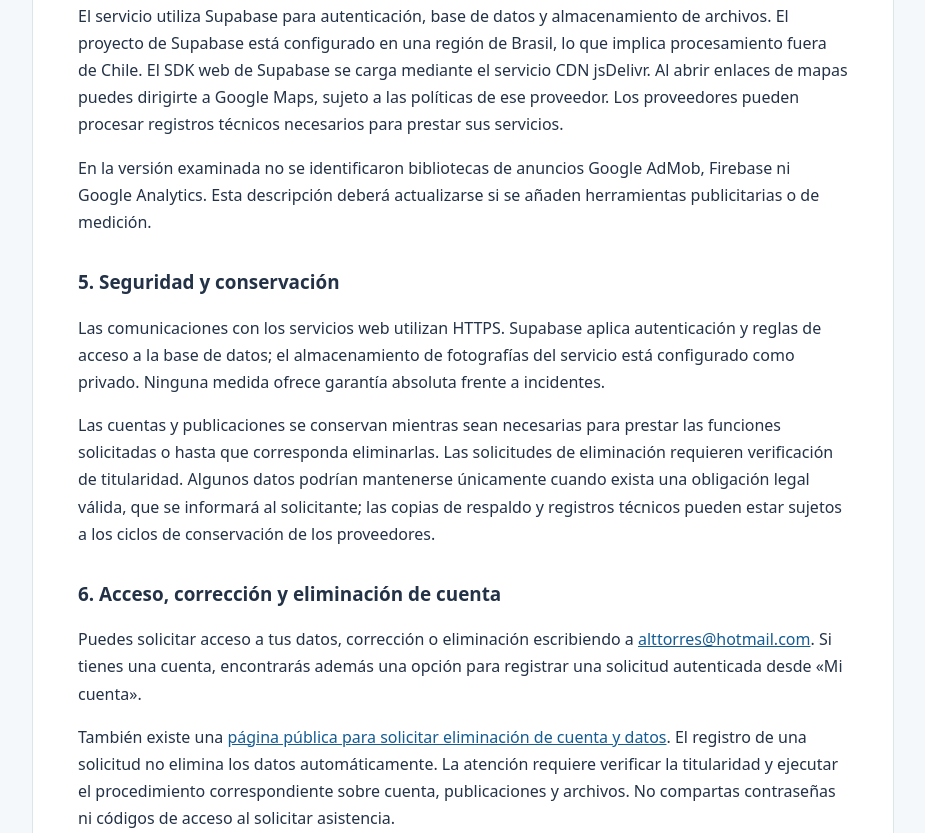
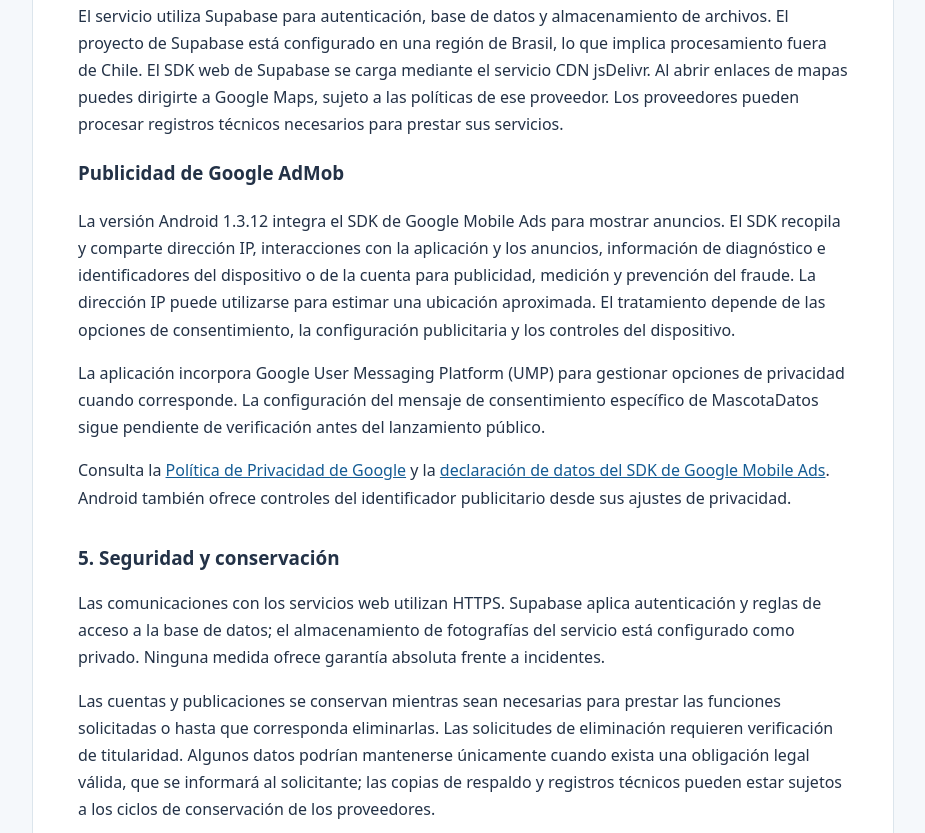
Before and after one commit to torresalejandroaltamirano/MascotaDatos-, a plain HTML site: page docs/privacidad.html in a window 1280 px wide. Shown: the part 1115-1948 px from the top of the page, without its empty margins (177-1102 px from the left). Drawn offline with Linux system fonts and the light colour scheme.

Commit message:
docs: update published privacy policy for AdMob in Android 1.3.12

```diff
--- a/docs/privacidad.html
+++ b/docs/privacidad.html
@@ -10,7 +10,7 @@
 </style>
 </head><body><main>
 <h1>Política de privacidad de MascotaDatos</h1>
-<p><small>Actualizada el 16 de octubre de 2026. Aplicación Android «MascotaDatos».</small></p>
+<p><small>Actualizada el 19 de octubre de 2026. Aplicación Android «MascotaDatos».</small></p>
 <p>MascotaDatos proporciona un directorio de servicios para mascotas y funciones opcionales para publicar avisos de animales perdidos, encontrados o en adopción, aportar datos de negocios y solicitar publicidad. Para ejercer derechos relacionados con tus datos, utiliza <a href="mailto:alttorres@hotmail.com">alttorres@hotmail.com</a>, correo de soporte y privacidad autorizado para esta aplicación.</p>
 <h2>1. Datos que tratamos</h2>
 <p>Al registrarte, tratamos tu dirección de correo electrónico y la información necesaria para iniciar sesión. Las contraseñas se procesan mediante el servicio de autenticación Supabase Auth; no debes enviarlas a soporte. En los avisos puedes facilitar voluntariamente nombre o descripción de una mascota, sector y ciudad, fecha, fotografía y un método de contacto. Al solicitar la inclusión de un negocio o publicidad puedes facilitar nombre comercial, dirección, teléfono, sitio web, correo de contacto y el texto de tu solicitud.</p>
@@ -21,7 +21,10 @@
 <p>Los datos que decidas publicar en un aviso o ficha pueden ser visibles para otras personas, incluidos nombres, fotografías, descripciones, teléfonos o correos que escribas en campos públicos. Por ello, evita publicar datos personales de terceros sin autorización o información sensible que no sea necesaria.</p>
 <h2>4. Proveedores y servicios externos</h2>
 <p>El servicio utiliza Supabase para autenticación, base de datos y almacenamiento de archivos. El proyecto de Supabase está configurado en una región de Brasil, lo que implica procesamiento fuera de Chile. El SDK web de Supabase se carga mediante el servicio CDN jsDelivr. Al abrir enlaces de mapas puedes dirigirte a Google Maps, sujeto a las políticas de ese proveedor. Los proveedores pueden procesar registros técnicos necesarios para prestar sus servicios.</p>
-<p>En la versión examinada no se identificaron bibliotecas de anuncios Google AdMob, Firebase ni Google Analytics. Esta descripción deberá actualizarse si se añaden herramientas publicitarias o de medición.</p>
+<h3>Publicidad de Google AdMob</h3>
+<p>La versión Android 1.3.12 integra el SDK de Google Mobile Ads para mostrar anuncios. El SDK recopila y comparte dirección IP, interacciones con la aplicación y los anuncios, información de diagnóstico e identificadores del dispositivo o de la cuenta para publicidad, medición y prevención del fraude. La dirección IP puede utilizarse para estimar una ubicación aproximada. El tratamiento depende de las opciones de consentimiento, la configuración publicitaria y los controles del dispositivo.</p>
+<p>La aplicación incorpora Google User Messaging Platform (UMP) para gestionar opciones de privacidad cuando corresponde. La configuración del mensaje de consentimiento específico de MascotaDatos sigue pendiente de verificación antes del lanzamiento público.</p>
+<p>Consulta la <a href="https://policies.google.com/privacy">Política de Privacidad de Google</a> y la <a href="https://developers.google.com/admob/android/privacy/play-data-disclosure">declaración de datos del SDK de Google Mobile Ads</a>. Android también ofrece controles del identificador publicitario desde sus ajustes de privacidad.</p>
 <h2>5. Seguridad y conservación</h2>
 <p>Las comunicaciones con los servicios web utilizan HTTPS. Supabase aplica autenticación y reglas de acceso a la base de datos; el almacenamiento de fotografías del servicio está configurado como privado. Ninguna medida ofrece garantía absoluta frente a incidentes.</p>
 <p>Las cuentas y publicaciones se conservan mientras sean necesarias para prestar las funciones solicitadas o hasta que corresponda eliminarlas. Las solicitudes de eliminación requieren verificación de titularidad. Algunos datos podrían mantenerse únicamente cuando exista una obligación legal válida, que se informará al solicitante; las copias de respaldo y registros técnicos pueden estar sujetos a los ciclos de conservación de los proveedores.</p>
```
